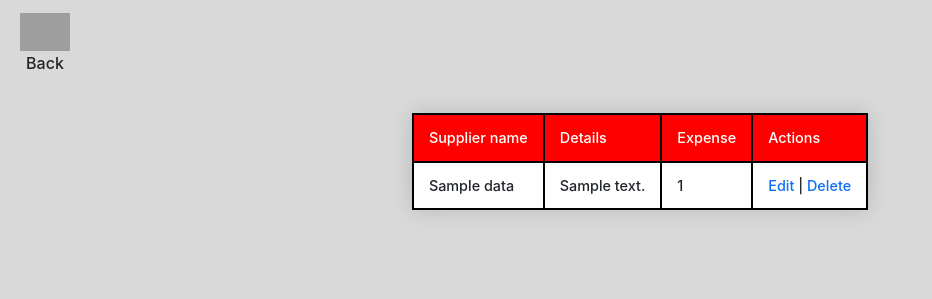
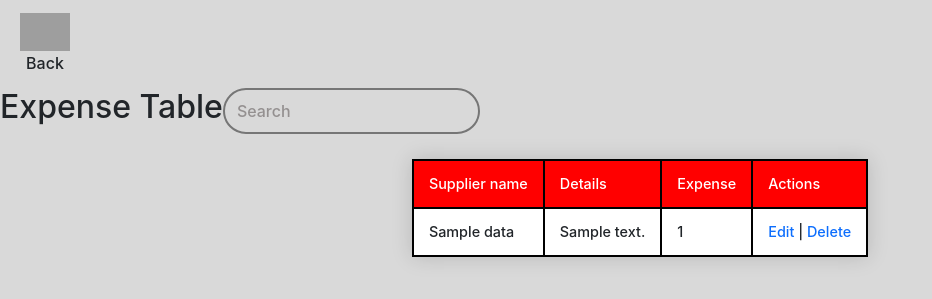
Before and after one commit to DatPika/System-Development-ECommerce, a PHP site: template app/views/Expense/index.php in a window 1280 px wide. Shown: the part 139-438 px from the top of the page, without its empty margins (0-932 px from the left). Run offline with PHP 8.4, Linux system fonts and the light colour scheme; the template is opened without the code that fills it: most values are stand-ins (such as "Sample title", 1, 10 or a date in 2020); grey boxes are pictures that could not be loaded.

Commit message:
almost finished page header

```diff
--- a/Style/styles.css
+++ b/Style/styles.css
@@ -96,9 +96,17 @@ figure.back > img {
 
 .createPage {
 	display: flex;
+	flex-wrap: wrap;
 	justify-content: center;
 	align-items: center;
 }
+
+/* Inserting this collapsed row between two flex items will make
+ * the flex item that comes after it break to a new row */
+/*.break {
+  flex-basis: 100%;
+  height: 0;
+}*/ /* currently not used*/
 
 .container {
 	width: 100%;
@@ -138,6 +146,22 @@ figure.back > img {
 	text-indent: 10px;
 }
 
+.pageHeader {
+	display: flex;
+	width: 100%;
+}
+
+.pageHeader input[name="search"]{
+	background-color: #D9D9D9;
+	border-radius: 50px;
+	border-style: solid;
+	text-indent: 10px;
+}
+
+.title {
+
+}
+
 input::placeholder {
     color: #949090;
 }
--- a/app/views/Expense/index.php
+++ b/app/views/Expense/index.php
@@ -1,6 +1,10 @@
 <?php $this->view('shared/header',_('Expense Table')); ?>
 
 <div class="createPage">
+	<div class="pageHeader">
+		<h2 class="title">Expense Table</h2>
+		<input type="text" name="search" placeholder=<?= _('Search') ?>>
+	</div>
 	<table class="content-table">
 		<thead>
 			<tr>
```
Lines whose indentation alone changed are shown as unchanged.
